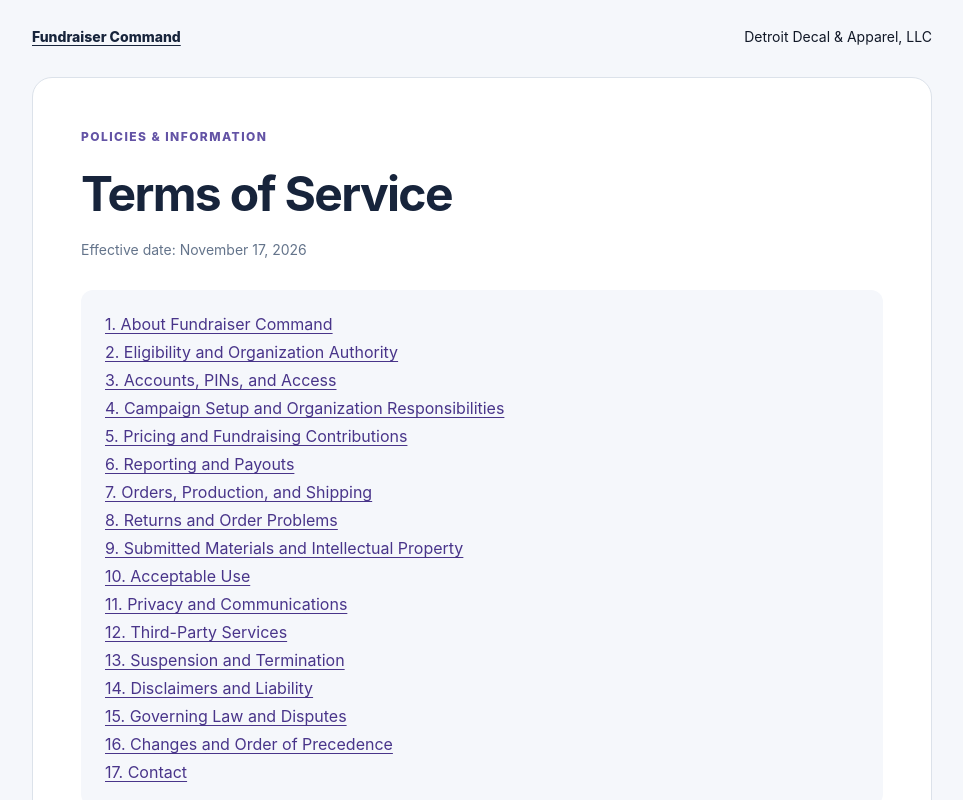
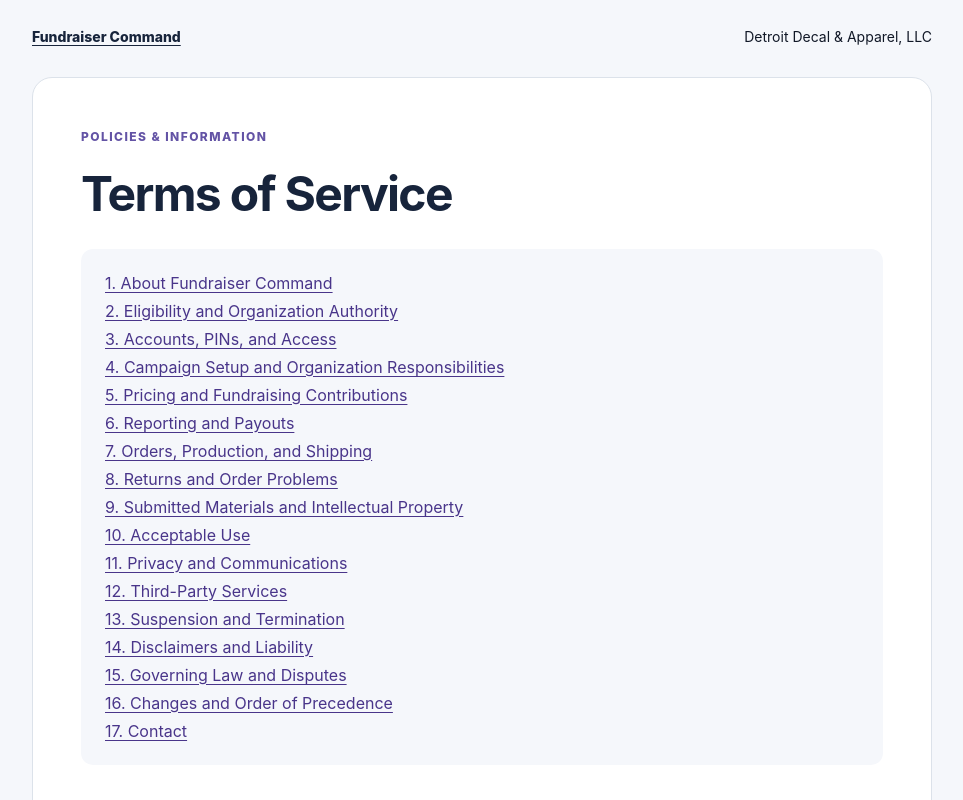
Before and after one commit to anthonynstephens-arch/fundraising-command-app, a Next.js app: page /terms in a window 1280 px wide. Shown: the top 800 px of the page, without its empty margins (158-1121 px from the left). Built offline with nearby package versions, Linux system fonts and the light colour scheme; no server answers.

Commit message:
Remove effective date display from Terms of Service

```diff
--- a/components/legal/LegalDocument.tsx
+++ b/components/legal/LegalDocument.tsx
@@ -6,7 +6,7 @@ export default function LegalDocument({ title, content }: { title: string; conte
     <header><Link href="/">Fundraiser Command</Link><span>Detroit Decal &amp; Apparel, LLC</span></header>
     <article>
       <p className="fc-legal-eyebrow">POLICIES &amp; INFORMATION</p>
-      <h1>{title}</h1><p className="fc-legal-date">Effective date: {effectiveDate}</p>
+      <h1>{title}</h1>{title !== 'Terms of Service' && <p className="fc-legal-date">Effective date: {effectiveDate}</p>}
       <nav className="fc-legal-toc" aria-label="On this page">{content.split('\n\n').filter(block => block.startsWith('## ')).map((block) => {
         const heading = block.split('\n')[0].slice(3)
         return <a key={heading} href={`#section-${heading.split('.')[0]}`}>{heading}</a>
```
